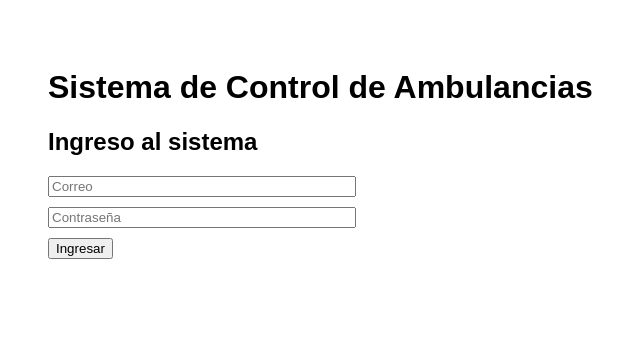
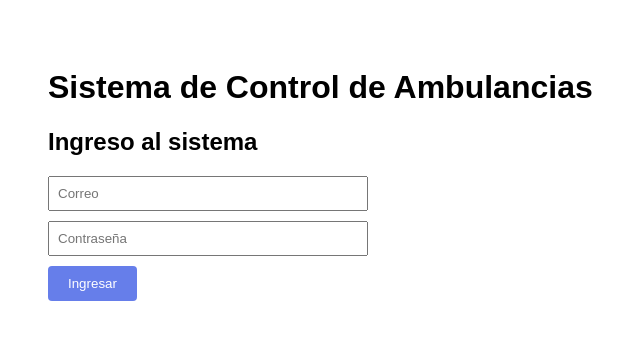
Before and after one commit to infoformecsa-cmyk/sistema-ambulancias, a Next.js app: page / in a window 1280 px wide. Shown: the top 340 px of the page, without its empty margins (0-640 px from the left). Built offline with nearby package versions, Linux system fonts and the light colour scheme.

Commit message:
fix login using usuarios table

```diff
--- a/app/page.tsx
+++ b/app/page.tsx
@@ -6,46 +6,45 @@ import { useRouter } from "next/navigation"
 
 export default function Login(){
 
-const router=useRouter()
+const router = useRouter()
 
-const [email,setEmail]=useState("")
-const [password,setPassword]=useState("")
-const [error,setError]=useState("")
+const [email,setEmail] = useState("")
+const [password,setPassword] = useState("")
+const [error,setError] = useState("")
+const [loading,setLoading] = useState(false)
 
 async function login(){
 
 setError("")
+setLoading(true)
 
-const {data,error:authError}=await supabase.auth.signInWithPassword({
+const {data,error:dbError} = await supabase
+.from("usuarios")
+.select("*")
+.eq("email",email)
+.single()
 
-email:email,
-password:password
+if(dbError || !data){
 
-})
-
-if(authError){
-
-setError("Usuario o contraseña incorrectos")
+setError("Usuario no encontrado")
+setLoading(false)
 return
 
 }
 
-const user=data.user
+if(data.password !== password){
 
-if(!user){
-
-setError("No se pudo iniciar sesión")
+setError("Contraseña incorrecta")
+setLoading(false)
 return
 
 }
 
-let rol="conductor"
+/* guardar sesión */
 
-if(email.includes("admin")) rol="admin"
-if(email.includes("supervisor")) rol="supervisor"
-
-localStorage.setItem("rol",rol)
-localStorage.setItem("nombre",email)
+localStorage.setItem("usuario_id",data.id)
+localStorage.setItem("rol",data.rol)
+localStorage.setItem("nombre",data.nombre)
 
 router.push("/dashboard")
 
@@ -63,7 +62,12 @@ return(
 placeholder="Correo"
 value={email}
 onChange={(e)=>setEmail(e.target.value)}
-style={{display:"block",marginBottom:"10px",width:"300px"}}
+style={{
+display:"block",
+marginBottom:"10px",
+width:"300px",
+padding:"8px"
+}}
 />
 
 <input
@@ -71,16 +75,34 @@ type="password"
 placeholder="Contraseña"
 value={password}
 onChange={(e)=>setPassword(e.target.value)}
-style={{display:"block",marginBottom:"10px",width:"300px"}}
+style={{
+display:"block",
+marginBottom:"10px",
+width:"300px",
+padding:"8px"
+}}
 />
 
-<button onClick={login}>
-Ingresar
+<button
+onClick={login}
+disabled={loading}
+style={{
+padding:"10px 20px",
+background:"#667eea",
+color:"white",
+border:"none",
+borderRadius:"4px",
+cursor:"pointer"
+}}
+>
+
+{loading ? "Ingresando..." : "Ingresar"}
+
 </button>
 
 {error && (
 
-<p style={{color:"red"}}>
+<p style={{color:"red",marginTop:"10px"}}>
 
 {error}
 
```
